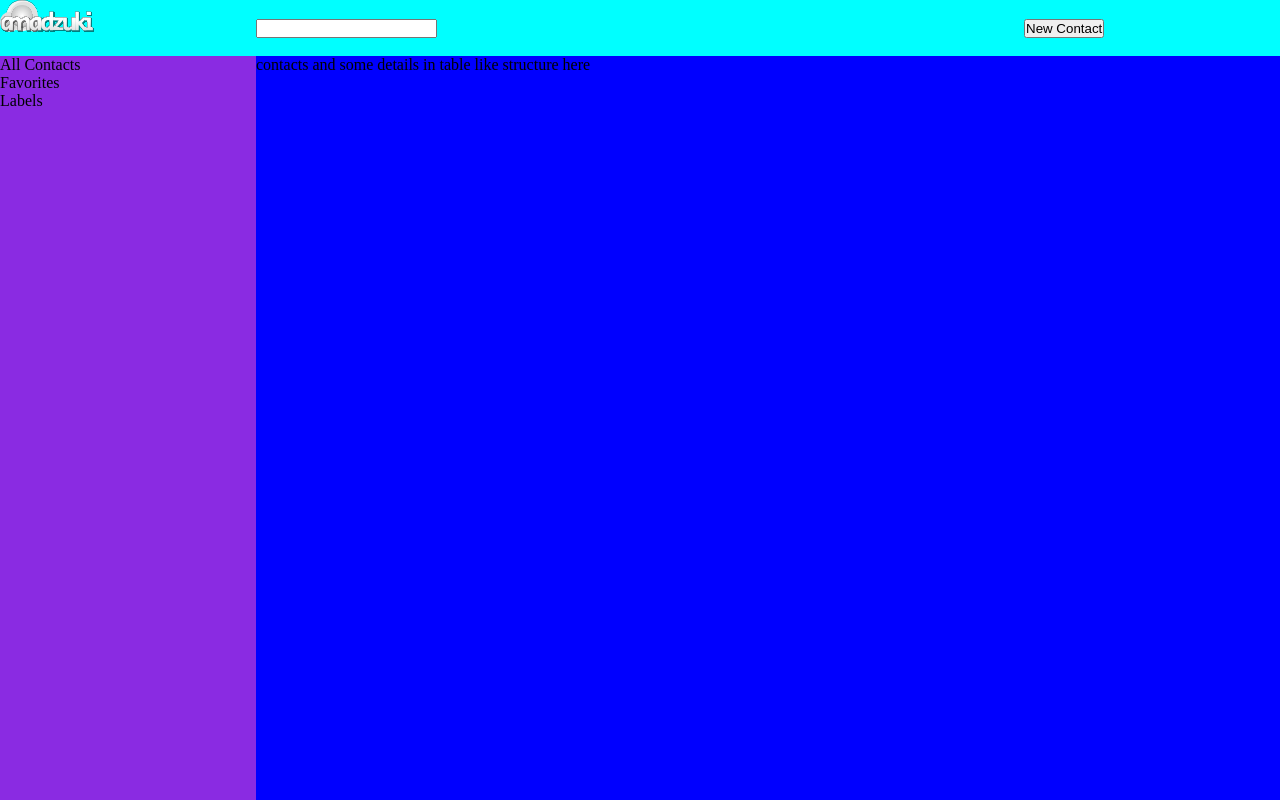
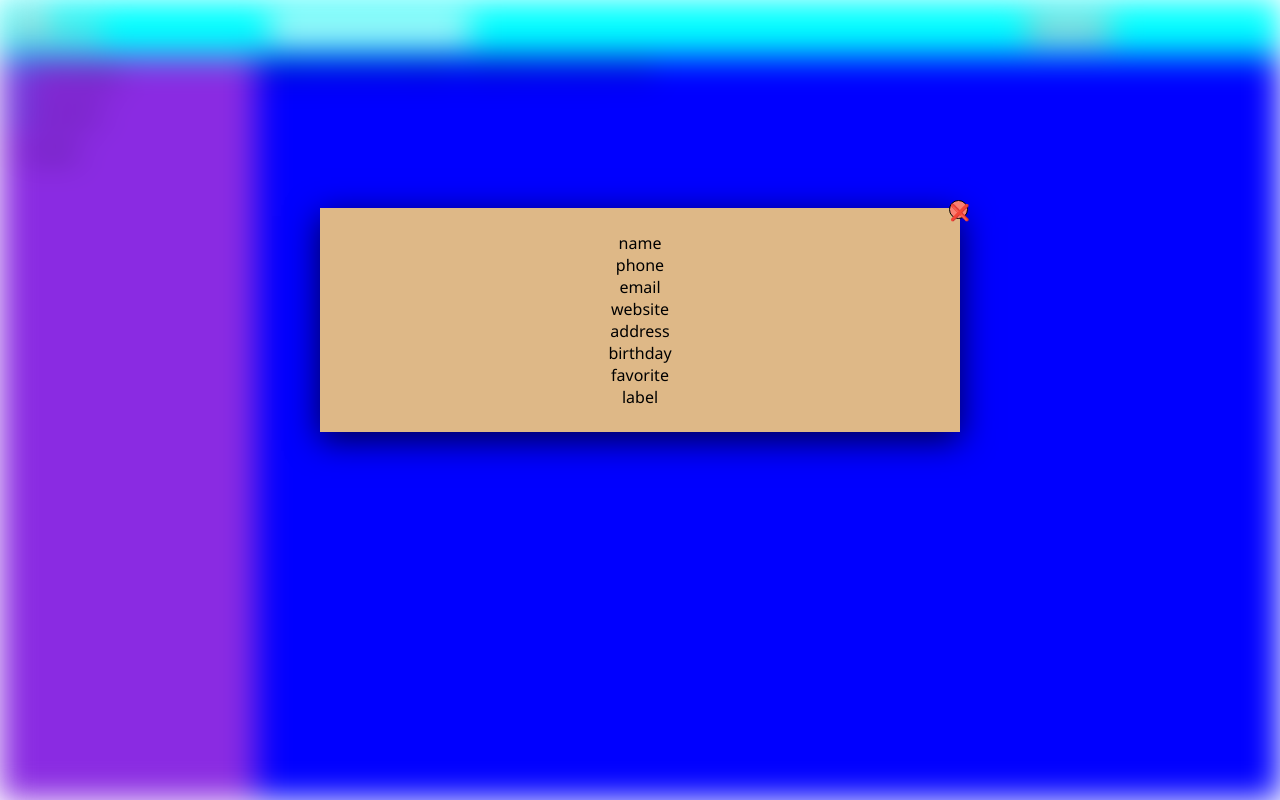
Before and after one commit to amadzuki/amadzuki-contacs, a plain HTML site: page index.html in a window 1280 px wide. Both pictures are taken after a click on the button "New Contact". Drawn offline with Linux system fonts and the light colour scheme.

Commit message:
Handle popup new contact form

```diff
--- a/index.css
+++ b/index.css
@@ -2,8 +2,16 @@
   box-sizing: border-box;
   margin: 0;
   padding: 0;
+  font-family: "Segoe UI", sans-serif;
 }
-
+#blur {
+  position: relative;
+}
+body #blur.active {
+  filter: blur(1em);
+  pointer-events: none;
+  user-select: none;
+}
 .header {
   display: flex;
   background-color: aqua;
@@ -12,6 +20,7 @@
 
 .logo {
   flex: 1;
+  padding: 0.5rem;
 }
 .header .logo img {
   height: 2rem;
@@ -21,11 +30,11 @@
   flex: 3;
   align-self: center;
 }
-.new-contact {
+#new-contact-button {
   flex: 1;
   align-self: center;
 }
-.body {
+.contact-body {
   display: flex;
   height: 93vh;
 }
@@ -47,3 +56,44 @@
   display: flex;
   flex-direction: column;
 }
+
+.navigation-list {
+  padding: 0.5em;
+}
+
+#popup {
+  position: fixed;
+  z-index: 2;
+  top: 40%;
+  left: 50%;
+  transform: translate(-50%, -50%);
+  width: 50vw;
+  background-color: burlywood;
+  display: flex;
+  align-items: center;
+  flex-direction: column;
+  padding: 1.5em;
+  box-shadow: 0 0.5em 2em rgba(0, 0, 0, 0.7);
+  visibility: hidden;
+  opacity: 0;
+  transition: 0.5s;
+}
+
+#popup.active {
+  visibility: visible;
+  opacity: 1;
+  transition: 0.5s;
+}
+
+#close-popup {
+  position: fixed;
+  top: -0.5em;
+  right: -0.5em;
+  height: 1.2em;
+  width: 1.2em;
+  text-align: center;
+  background-color: salmon;
+  border: solid 1px black;
+  border-radius: 1em;
+  cursor: pointer;
+}
--- a/index.html
+++ b/index.html
@@ -7,22 +7,23 @@
     <link rel="stylesheet" href="index.css" />
   </head>
   <body>
+    <div id="blur">
       <!-- Header -->
       <nav class="header">
         <div class="logo">
           <img src="/logo-amadzuki.svg" alt="logo-amadzuki" />
         </div>
         <div class="text-search"><input type="text" id="search-box" /></div>
-      <div class="new-contact"><button>New Contact</button></div>
+        <div id="new-contact-button"><button>New Contact</button></div>
       </nav>
 
-    <div class="body">
+      <div class="contact-body">
         <!-- Side Nav -->
         <aside class="side">
           <div id="navigation">
-          <div>All Contacts</div>
-          <div>Favorites</div>
-          <div>Labels</div>
+            <div class="navigation-list">👥 All Contacts</div>
+            <div class="navigation-list">💙 Favorites</div>
+            <div class="navigation-list">🏷 Labels</div>
           </div>
         </aside>
 
@@ -35,7 +36,19 @@
           </div>
         </main>
       </div>
-
+    </div>
+    <!-- New contact input form  -->
+    <div id="popup">
+      <div>name</div>
+      <div>phone</div>
+      <div>email</div>
+      <div>website</div>
+      <div>address</div>
+      <div>birthday</div>
+      <div>favorite</div>
+      <div>label</div>
+      <div id="close-popup">❌</div>
+    </div>
     <script src="index.js"></script>
   </body>
 </html>
--- a/index.js
+++ b/index.js
@@ -0,0 +1,13 @@
+// FUNCTIONS ----------------------------------------------
+const toggleContactForm = () => {
+  const blurContainer = document.getElementById("blur")
+  blurContainer.classList.toggle("active")
+  const popupBox = document.getElementById("popup")
+  popupBox.classList.toggle("active")
+}
+
+// LISTENERS ---------------------------------------------
+const newContactButton = document.getElementById("new-contact-button")
+newContactButton.addEventListener("click", toggleContactForm)
+const closePopup = document.getElementById("close-popup")
+closePopup.addEventListener("click", toggleContactForm)
```
Also changed, not shown: 1 other file. Lines whose indentation alone changed are shown as unchanged.
